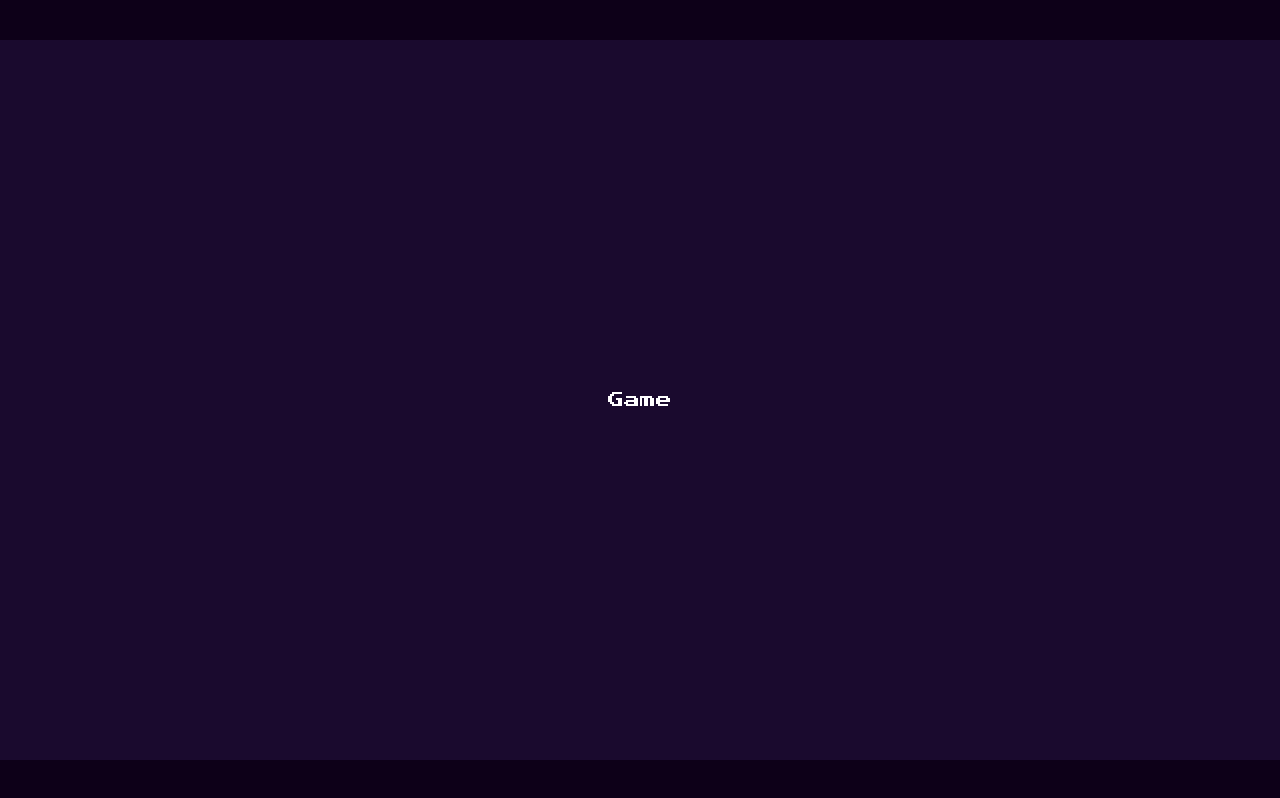
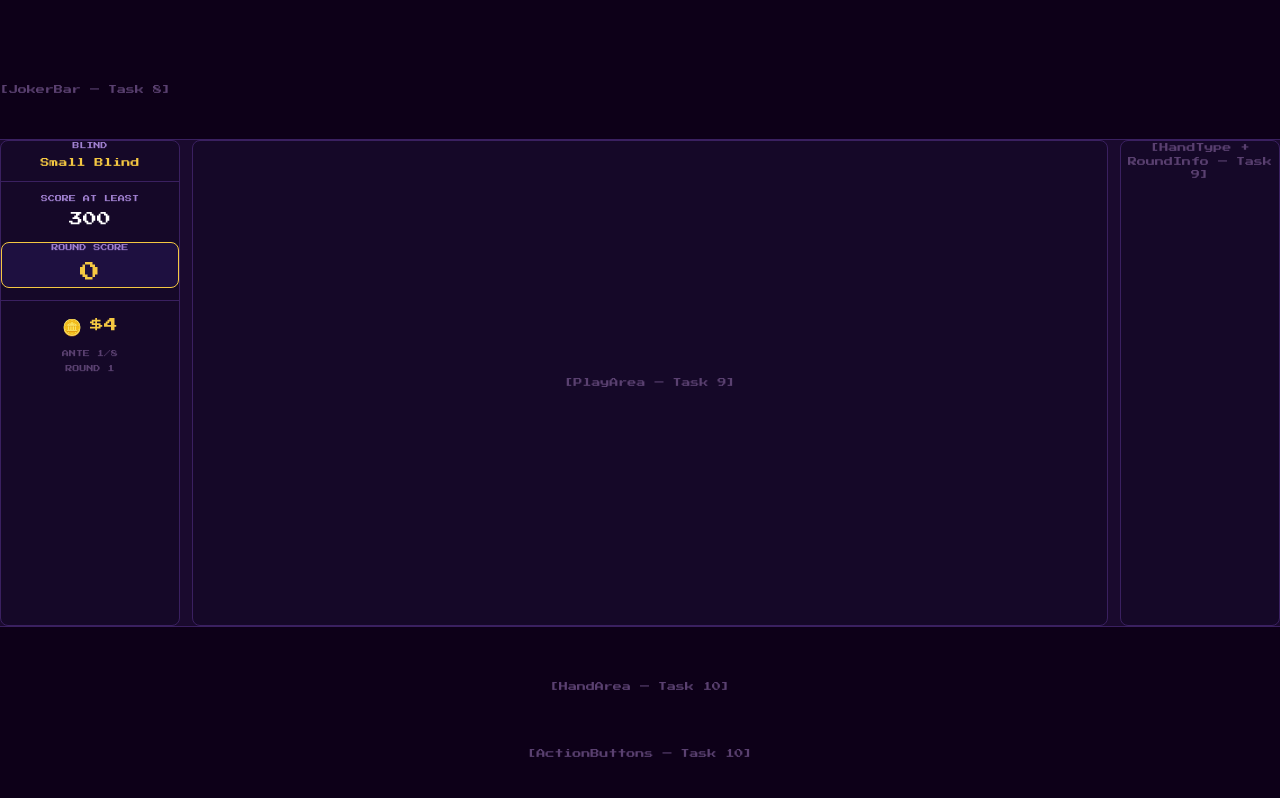
Before and after one commit to lixiaoyang1992/open-balatro, a React (Vite) app: page /game in a window 1280 px wide. Built offline with nearby package versions, Linux system fonts and the light colour scheme.

Commit message:
feat: add Game page layout skeleton and ScorePanel
Entire-Checkpoint: fee98a3760e7

```diff
--- a/src/pages/Game/Game.tsx
+++ b/src/pages/Game/Game.tsx
@@ -1,7 +1,81 @@
+import ScorePanel from "./components/ScorePanel";
+
 export default function Game() {
   return (
-    <div className="w-full h-full flex items-center justify-center text-white">
-      Game
+    <div className="w-full h-full flex flex-col bg-[#1a0a2e]">
+      {/* Top bar: Joker slots + consumables */}
+      <div className="flex items-center px-4 py-2 bg-[#0d0018] border-b border-[#3a2060] h-[100px]">
+        <span
+          style={{
+            color: "#5a4070",
+            fontSize: 9,
+            fontFamily: "'Press Start 2P', monospace",
+          }}
+        >
+          [JokerBar — Task 8]
+        </span>
+      </div>
+
+      {/* Middle: ScorePanel + PlayArea + RoundInfo */}
+      <div className="flex flex-1 gap-3 p-3 overflow-hidden">
+        <ScorePanel />
+
+        {/* Play Area */}
+        <div className="flex-1 flex flex-col items-center justify-center rounded-lg border border-[#3a2060] bg-[#150828]">
+          <span
+            style={{
+              color: "#5a4070",
+              fontSize: 9,
+              fontFamily: "'Press Start 2P', monospace",
+            }}
+          >
+            [PlayArea — Task 9]
+          </span>
+        </div>
+
+        {/* Right: HandType + RoundInfo */}
+        <div
+          className="flex flex-col items-center justify-between rounded-lg border border-[#3a2060] bg-[#150828] p-4"
+          style={{ width: 160 }}
+        >
+          <span
+            style={{
+              color: "#5a4070",
+              fontSize: 9,
+              fontFamily: "'Press Start 2P', monospace",
+              textAlign: "center",
+            }}
+          >
+            [HandType + RoundInfo — Task 9]
+          </span>
+        </div>
+      </div>
+
+      {/* Bottom: Hand + Action buttons */}
+      <div className="flex flex-col items-center px-4 pb-3 bg-[#0d0018] border-t border-[#3a2060]">
+        <div className="flex items-center justify-center h-[120px]">
+          <span
+            style={{
+              color: "#5a4070",
+              fontSize: 9,
+              fontFamily: "'Press Start 2P', monospace",
+            }}
+          >
+            [HandArea — Task 10]
+          </span>
+        </div>
+        <div className="flex gap-8">
+          <span
+            style={{
+              color: "#5a4070",
+              fontSize: 9,
+              fontFamily: "'Press Start 2P', monospace",
+            }}
+          >
+            [ActionButtons — Task 10]
+          </span>
+        </div>
+      </div>
     </div>
   );
 }
--- /dev/null
+++ b/src/pages/Game/components/ScorePanel.tsx
@@ -0,0 +1,118 @@
+export default function ScorePanel() {
+  return (
+    <div
+      className="flex flex-col items-center gap-3 p-4 rounded-lg border border-[#3a2060] bg-[#150828]"
+      style={{ width: 180, height: "100%" }}
+    >
+      {/* Blind name */}
+      <div className="flex flex-col items-center gap-1">
+        <p
+          style={{
+            color: "#a080d0",
+            fontSize: 7,
+            fontFamily: "'Press Start 2P', monospace",
+          }}
+        >
+          BLIND
+        </p>
+        <p
+          style={{
+            color: "#f5c842",
+            fontSize: 9,
+            fontFamily: "'Press Start 2P', monospace",
+            textAlign: "center",
+          }}
+        >
+          Small Blind
+        </p>
+      </div>
+
+      <hr className="w-full border-[#3a2060]" />
+
+      {/* Score target */}
+      <div className="flex flex-col items-center gap-1">
+        <p
+          style={{
+            color: "#a080d0",
+            fontSize: 7,
+            fontFamily: "'Press Start 2P', monospace",
+          }}
+        >
+          SCORE AT LEAST
+        </p>
+        <p
+          style={{
+            color: "#ffffff",
+            fontSize: 14,
+            fontFamily: "'Press Start 2P', monospace",
+          }}
+        >
+          300
+        </p>
+      </div>
+
+      {/* Current score */}
+      <div
+        className="flex flex-col items-center gap-1 w-full py-3 rounded-lg border border-[#f5c842]"
+        style={{ background: "#1e1040" }}
+      >
+        <p
+          style={{
+            color: "#a080d0",
+            fontSize: 7,
+            fontFamily: "'Press Start 2P', monospace",
+          }}
+        >
+          ROUND SCORE
+        </p>
+        <p
+          style={{
+            color: "#f5c842",
+            fontSize: 20,
+            fontFamily: "'Press Start 2P', monospace",
+          }}
+        >
+          0
+        </p>
+      </div>
+
+      <hr className="w-full border-[#3a2060]" />
+
+      {/* Coins */}
+      <div className="flex items-center gap-2">
+        <span style={{ fontSize: 16 }}>🪙</span>
+        <span
+          style={{
+            color: "#f5c842",
+            fontSize: 14,
+            fontFamily: "'Press Start 2P', monospace",
+          }}
+        >
+          $4
+        </span>
+      </div>
+
+      {/* Ante info */}
+      <div className="mt-auto flex flex-col items-center gap-1">
+        <p
+          style={{
+            color: "#5a4070",
+            fontSize: 7,
+            fontFamily: "'Press Start 2P', monospace",
+          }}
+        >
+          ANTE 1/8
+        </p>
+        <p
+          style={{
+            color: "#5a4070",
+            fontSize: 7,
+            fontFamily: "'Press Start 2P', monospace",
+          }}
+        >
+          ROUND 1
+        </p>
+      </div>
+    </div>
+  );
+}
```
